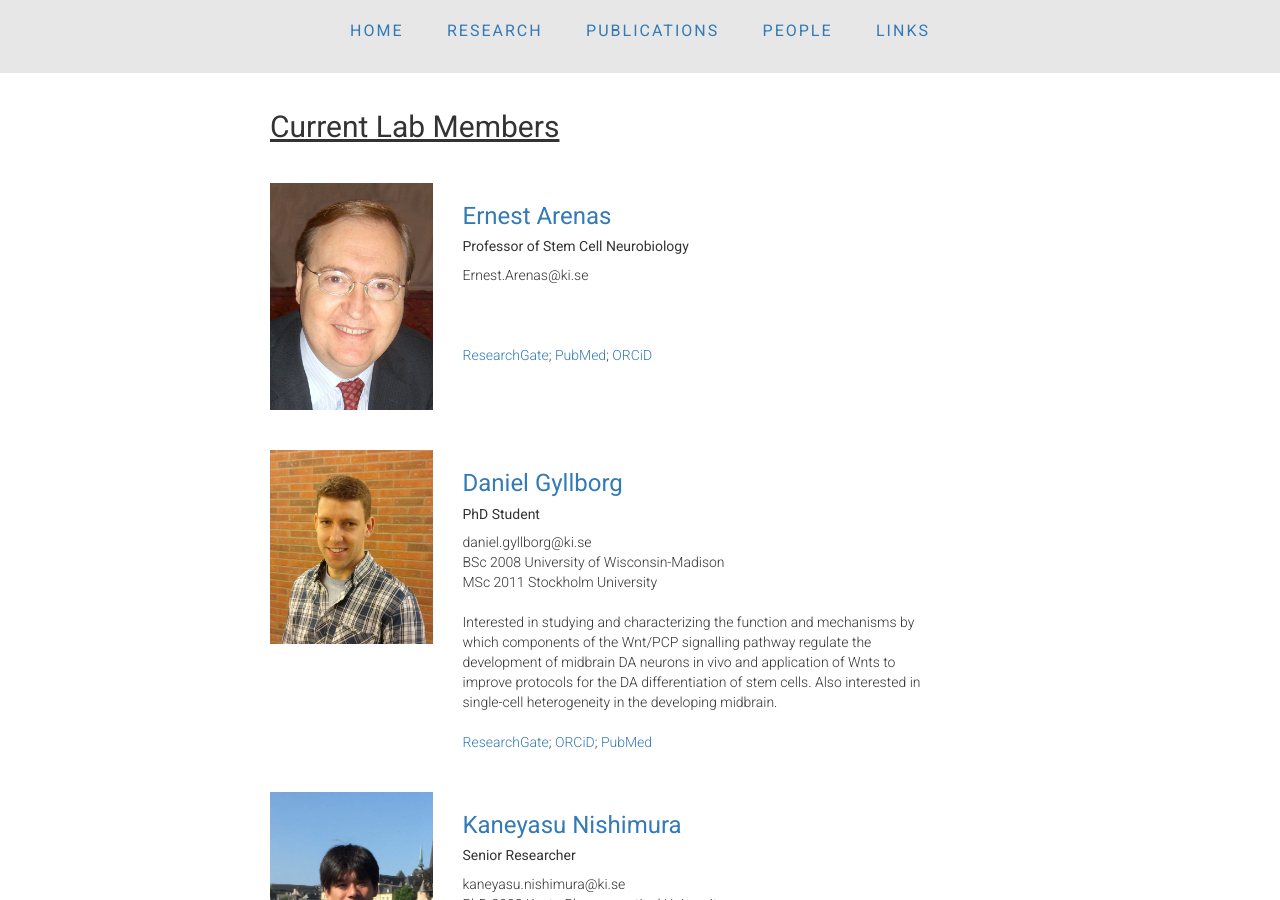
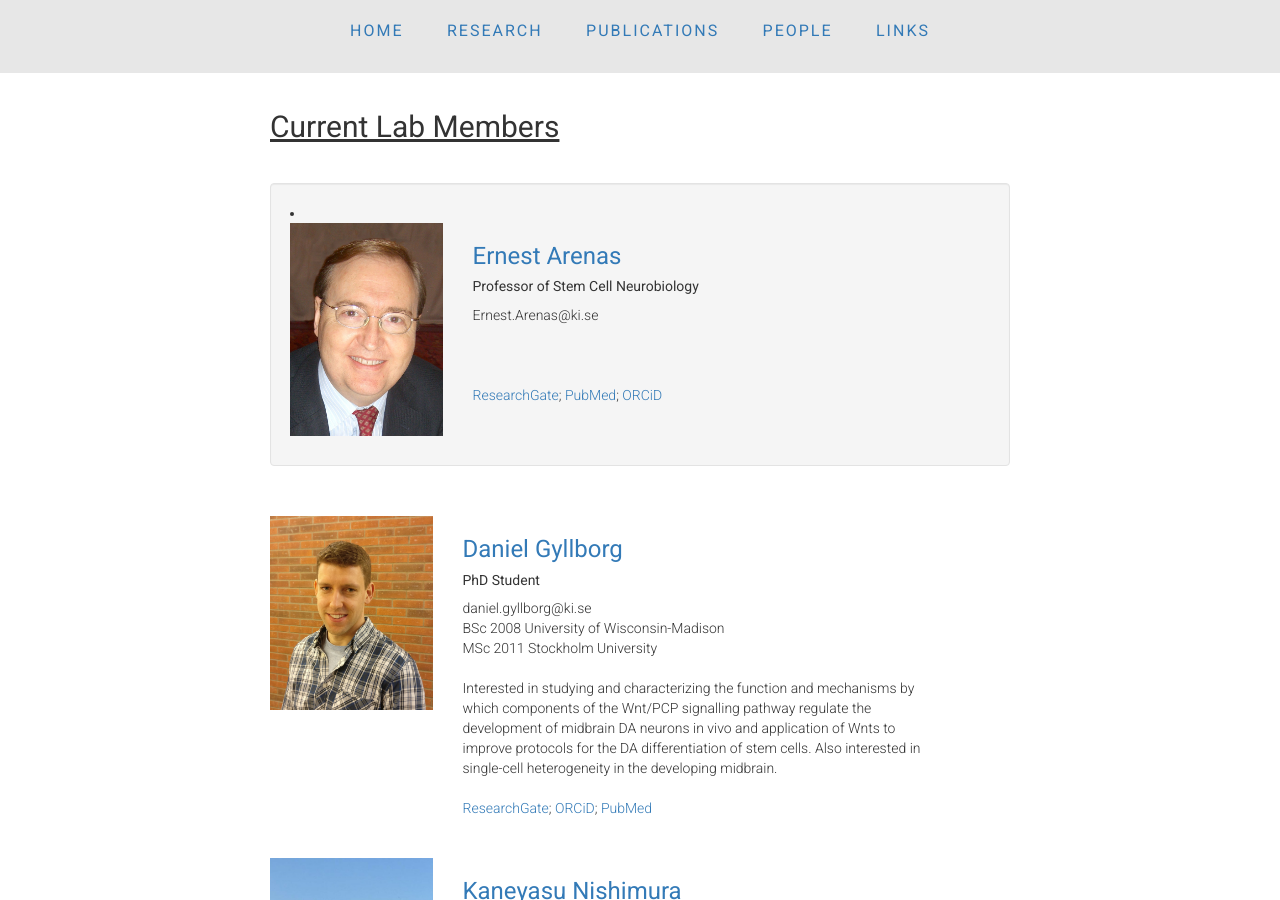
Before and after one commit to ArenasLab/arenaslab.github.io, a Jekyll site: the page people/index.html, which Jekyll copies as it is, in a window 1280 px wide and 900 px high. Built offline with Jekyll 4.4.1, drawn with Linux system fonts in a browser that asks for light colours.

Commit message:
Update index.html

```diff
--- a/people/index.html
+++ b/people/index.html
@@ -33,6 +33,17 @@
 
 	      <h2><u>Current Lab Members</u></h2>
 	  <p>&nbsp;<p>
+
+
+
+
+	<div class="well">
+              <li class="media">
+                <div class="media-body">
+
+
+
+
 	<div class="row">
           <div class=" col-sm-4  col-md-3 col-lg-3">
             <p><img src="../img/EA.JPG" class="img-responsive" width="300" height="450"/></p>
@@ -49,6 +60,16 @@
 	    </p>
           </div>
         </div>
+
+
+
+		   </div>
+		</li>
+	      </div>
+
+
+
+
 
         <p>&nbsp;<p>
 
```
